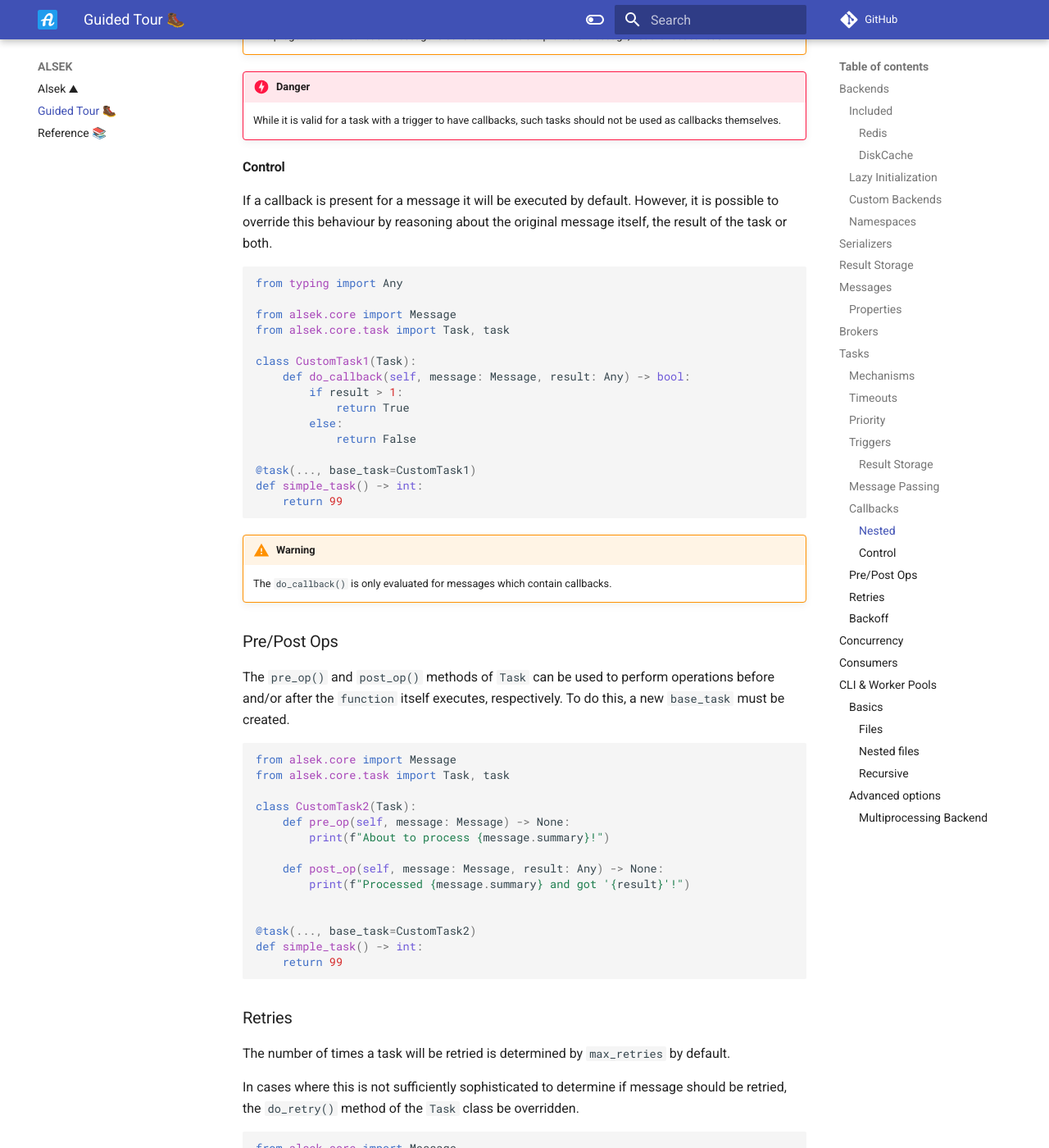
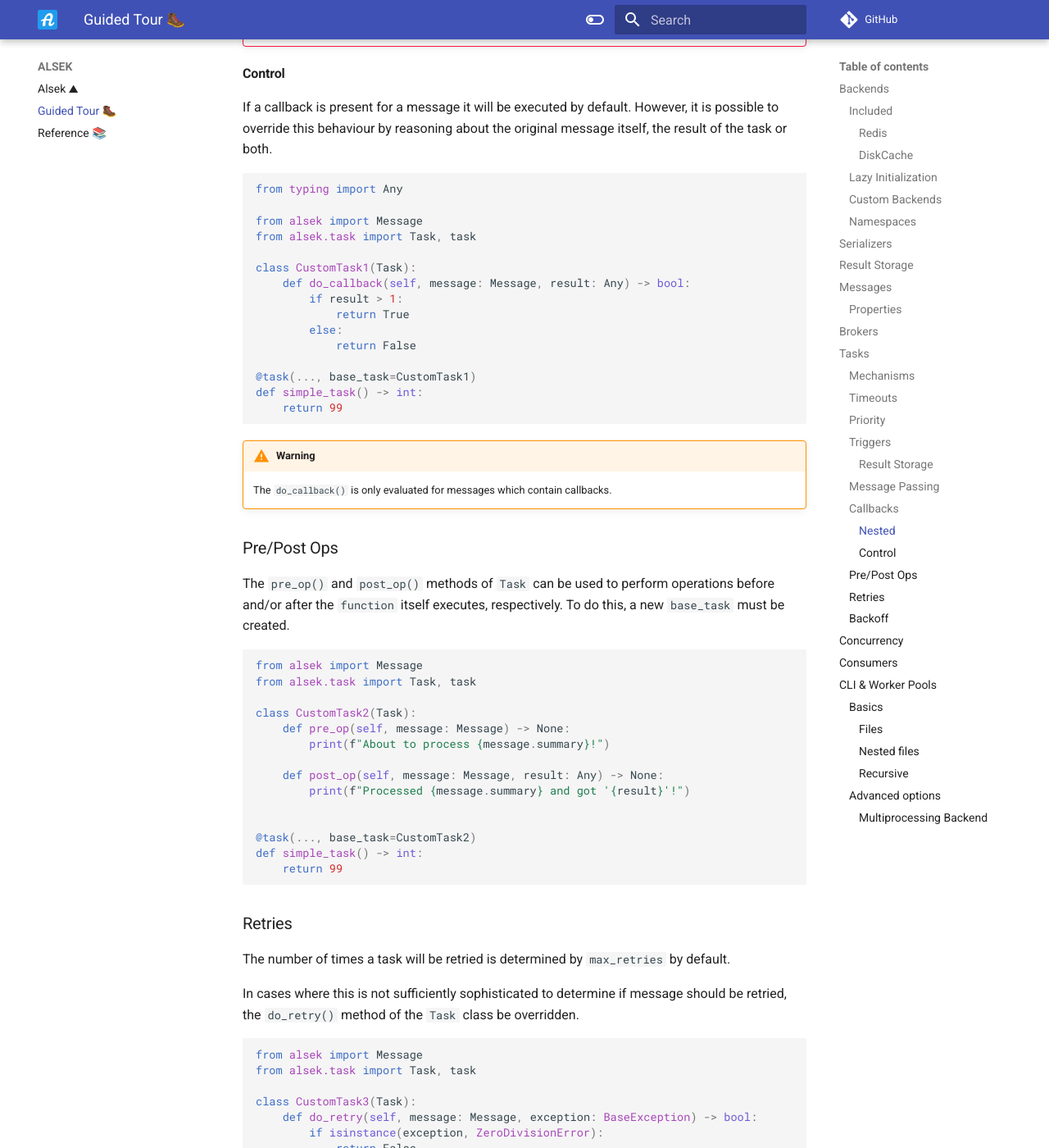
Before and after one commit to TariqAHassan/alsek, an MkDocs documentation site: the page built from docs/guided_tour.md, in a window 1280 px wide and 1400 px high, scrolled down 12105 px. Shown: the whole window at 82% size. Built offline with MkDocs 1.6.1 and Material for MkDocs 9.7.7, drawn with Linux system fonts in a browser that asks for light colours; comment, search, counter and statistics services are not loaded; some of the changed text lies outside the part shown.

Commit message:
Simplify imports

````diff
--- a/docs/guided_tour.md
+++ b/docs/guided_tour.md
@@ -138,8 +138,7 @@ Task results can be persisted to a `backend` using `ResultStore()`.
 ```python
 from typing import Dict
 
-from alsek.core import Broker
-from alsek.task import task
+from alsek import Broker, task
 from alsek.storage.backends.redis import RedisBackend
 from alsek.storage.result import ResultStore
 
@@ -158,8 +157,8 @@ This is illustrated in the example below.
 
 ```python
 from typing import Dict
-from alsek.core import Broker
-from alsek.task import task
+
+from alsek import Broker, task
 from alsek.storage.backends.redis import RedisBackend
 from alsek.storage.backends.disk import DiskCacheBackend
 from alsek.storage.result import ResultStore
@@ -191,8 +190,7 @@ Messages have a lot of helpful functionality, the most
 notable of which is explored here.
 
 ```python
-from alsek.core import Broker
-from alsek.task import task
+from alsek import Broker, task
 from alsek.storage.backends.disk import DiskCacheBackend
 
 broker = Broker(DiskCacheBackend())
@@ -370,8 +368,7 @@ instances of `task_b()`.
 Alsek supports cron, date as well as interval triggers. Let's explore this using the example below.
 
 ```python
-from alsek.core import Broker
-from alsek.task import task
+from alsek import Broker, task
 from alsek.storage.backends.disk import DiskCacheBackend
 from apscheduler.triggers.interval import IntervalTrigger
 
@@ -431,8 +428,7 @@ we can obtain all _descendant_ messages.
 from random import randint
 from apscheduler.triggers.interval import IntervalTrigger
 
-from alsek.core import Broker
-from alsek.task import task
+from alsek import Broker, task
 from alsek.storage.backends.disk import DiskCacheBackend
 from alsek.storage.result import ResultStore
 
@@ -469,8 +465,7 @@ results = result_storage.get(message, timeout=30 * 1000, descendants=True)
 The message itself will be passed to `task`s which include a `message` parameter.
 
 ```python
-from alsek.core import Broker, Message
-from alsek.task import task
+from alsek import Broker, Message, task
 from alsek.storage.backends.disk import DiskCacheBackend
 
 broker = Broker(DiskCacheBackend())
@@ -494,8 +489,7 @@ the use of a _callback_.
 To see this, let's contrive two simple tasks: `add_1()` and `print_result()`:
 
 ```python
-from alsek.core import Broker, Message
-from alsek.task import task
+from alsek import Broker, Message, task
 from alsek.storage.backends.disk import DiskCacheBackend
 
 broker = Broker(DiskCacheBackend())
@@ -610,8 +604,8 @@ the original message itself, the result of the task or both.
 ```python
 from typing import Any
 
-from alsek.core import Message
-from alsek.core.task import Task, task
+from alsek import Message
+from alsek.task import Task, task
 
 class CustomTask1(Task):
     def do_callback(self, message: Message, result: Any) -> bool:
@@ -635,8 +629,8 @@ perform operations before and/or after the `function` itself executes, respectiv
 To do this, a new `base_task` must be created.
 
 ```python
-from alsek.core import Message
-from alsek.core.task import Task, task
+from alsek import Message
+from alsek.task import Task, task
 
 class CustomTask2(Task):
     def pre_op(self, message: Message) -> None:
@@ -661,8 +655,8 @@ message should be retried, the `do_retry()` method of the `Task`
 class be overridden.
 
 ```python
-from alsek.core import Message
-from alsek.core.task import Task, task
+from alsek import Message
+from alsek.task import Task, task
 
 class CustomTask3(Task):
     def do_retry(self, message: Message, exception: BaseException) -> bool:
@@ -719,8 +713,7 @@ Alsek's concurrency `Lock()` provides a straightforward way limit
 simultaneity across a distributed application to a single task, as shown here:
 
 ```python
-from alsek.core import Lock
-from alsek.task import task
+from alsek import Lock, task
 from alsek.storage.backends.disk import DiskCacheBackend
 
 backend = DiskCacheBackend()
@@ -746,7 +739,7 @@ as they are managed by _Worker Pools_ (see below). However, in the interest
 of completeness, an illustrative example of how to do so is provided below.
 
 ```python
-from alsek.core import Broker
+from alsek import Broker
 from alsek.core.consumer import Consumer
 from alsek.storage.backends.redis import RedisBackend
 
````
Also changed, not shown: other parts of docs/guided_tour.md (+1 -1 lines), README.md (+1 -2 lines), alsek/__init__.py (+4 -6 lines), docs/index.md (+2 -2 lines), 11 other files.
